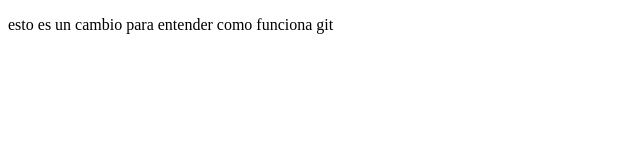
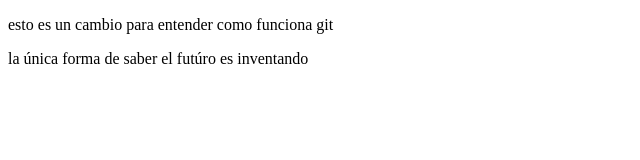
Before and after one commit to anny110500/hola-mundo, a plain HTML site: page index.html in a window 1280 px wide. Shown: the whole page, without its empty margins (0-640 px from the left). Drawn offline with Linux system fonts and the light colour scheme.

Commit message:
segundo-parrafo

```diff
--- a/index.html
+++ b/index.html
@@ -7,6 +7,6 @@
 </head>
 <body>
  <p>esto es un cambio para entender como funciona git
- </p>
+ </p> <p>la única forma de saber el futúro es inventando</p>
 </body>
 </html>
```
